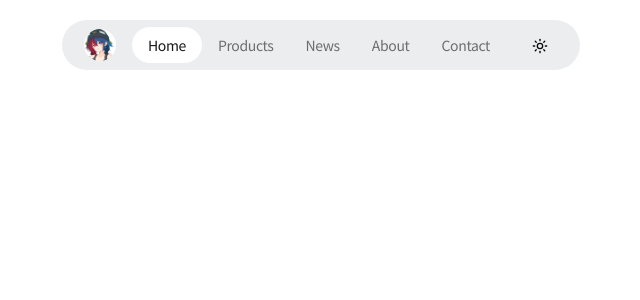
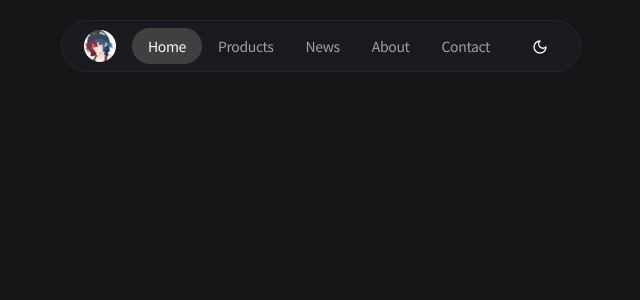
Before and after one commit to Crysta1221/crysta-v3, a Next.js app: page / in a window 1280 px wide. Shown: the top 300 px of the page, without its empty margins (319-959 px from the left). Built offline with nearby package versions, Linux system fonts and the light colour scheme.

Commit message:
:bug: 切り替えスイッチの表示を読み込み

```diff
--- a/src/components/navbar/theme-switch.tsx
+++ b/src/components/navbar/theme-switch.tsx
@@ -1,13 +1,18 @@
 "use client";
 
 import * as React from "react";
+import { useEffect } from "react";
 import { Moon, Sun } from "lucide-react";
 import { useTheme } from "next-themes";
 import { Button } from "@/components/ui/button";
-import { motion, AnimatePresence } from "framer-motion";
+import { AnimatePresence, motion } from "framer-motion";
 
 export function ModeToggle() {
   const { setTheme, theme } = useTheme();
+
+  useEffect(() => {
+    setTheme(theme === "light" ? "light" : "dark");
+  }, []);
 
   return (
     <Button
```
